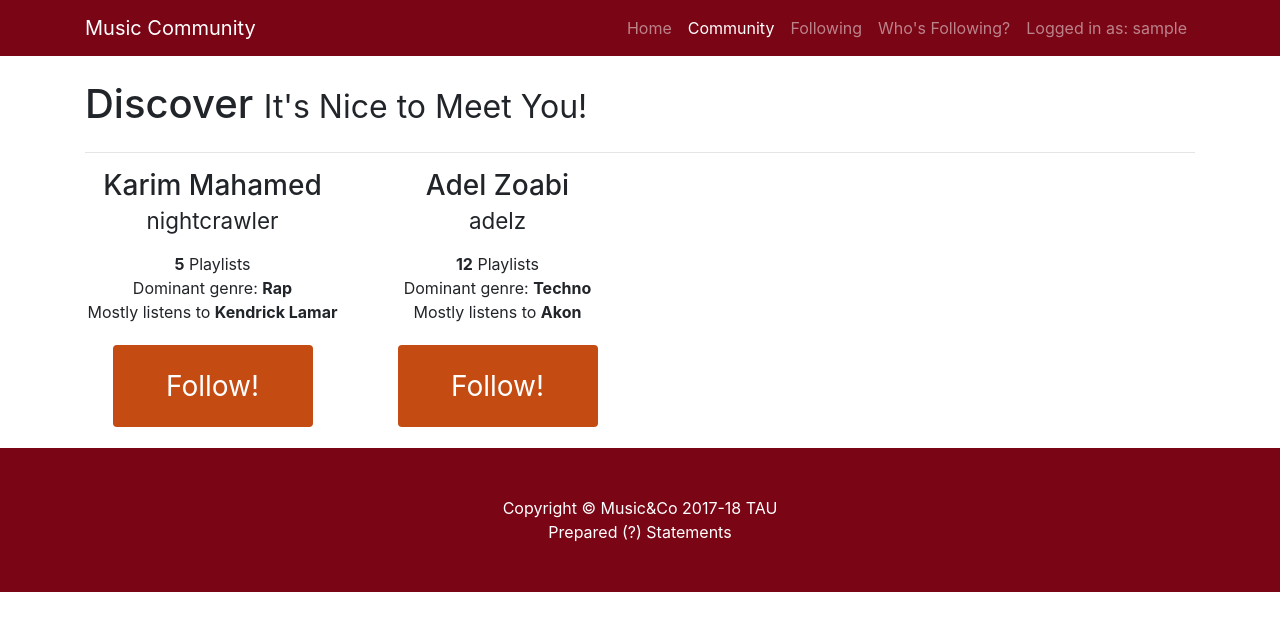
After one commit to nightcrawler6/py-so-index, a Django app: page /music_community in a window 1280 px wide. The commit adds this page. Shown: the top 631 px of the page. Run offline with Django 3.2, Linux system fonts and the light colour scheme; the visitor is signed in with stand-in values (Sample User, id 1); some libraries are stand-ins or nearby versions.

Commit message:
added new music community view, new most popular queries for all users and js code to display info when rendered

```diff
--- a/DBProjectDelta/urls.py
+++ b/DBProjectDelta/urls.py
@@ -28,6 +28,7 @@ urlpatterns = [
     url(r'^signout', logout_user, name="logout_user"),
     url(r'^login', login_user, name="login_user"),
     url(r'^playlists_studio', playlists, name="manage_playlist"),
+    url(r'^music_community', community, name="community"),
     url(r'^get_my_playlists', get_personal_playlists, name="playlists"),
     url(r'^get_playlist_songs', get_songs_in_playlist, name="songs"),
     url(r'^create_playlist', add_playlist_user_space, name="create_playlist"),
@@ -36,4 +37,5 @@ urlpatterns = [
     url(r'^remove_song_from_playlist', delete_song_from_playlist, name="delete_song"),
     url(r'^get_popular_genre_user', get_most_listened_genre_by_user, name="most_popular_genre"),
     url(r'^get_popular_artist_user', get_most_listened_artist_by_user, name="most_popular_artist"),
+    url(r'^mitigation', fake_shit, name="fakengay")
 ]
--- /dev/null
+++ b/delta/static/css/community.css
@@ -0,0 +1,58 @@
+/*!
+ * Start Bootstrap - Round About (https://startbootstrap.com/template-overviews/round-about)
+ * Copyright 2013-2017 Start Bootstrap
+ * Licensed under MIT (https://github.com/BlackrockDigital/startbootstrap-round-about/blob/master/LICENSE)
+ */
+
+body {
+  padding-top: 54px;
+}
+
+@media (min-width: 992px) {
+  body {
+    padding-top: 56px;
+  }
+}
+
+.bg-dark {
+	background-color: #790515!important
+}
+
+.button {
+  border-radius: 4px;
+  background-color: #c44b11;
+  border: none;
+  color: #FFFFFF;
+  text-align: center;
+  font-size: 28px;
+  padding: 20px;
+  width: 200px;
+  transition: all 0.5s;
+  cursor: pointer;
+  margin: 5px;
+}
+
+.button span {
+  cursor: pointer;
+  display: inline-block;
+  position: relative;
+  transition: 0.5s;
+}
+
+.button span:after {
+  content: '\00bb';
+  position: absolute;
+  opacity: 0;
+  top: 0;
+  right: -20px;
+  transition: 0.5s;
+}
+
+.button:hover span {
+  padding-right: 25px;
+}
+
+.button:hover span:after {
+  opacity: 1;
+  right: 0;
+}
--- /dev/null
+++ b/delta/static/js/community.js
@@ -0,0 +1,70 @@
+$(document).ready(function () {
+    $.ajax({
+        type: "GET",
+        url: "/mitigation",
+        headers: {"X-CSRFToken": getCookie("csrftoken")},
+        contentType: 'application/json; charset=utf-8',
+        success: function (response) {
+            // assume that I am receiving back a json array such that each element is of the form:
+            /*
+            {
+                'username':<username>,
+                'first_name':<first_name>,
+                'last_name':<last_name>,
+                'top_category':<top>,
+                'top_artist':<top2>,
+                'playlists_num':<num>
+            }
+            */
+            buildAllUsers(response);
+        },
+        error: function () {
+            alert("something went wrong...")
+        }
+    });
+});
+
+function buildAllUsers(allUsersInfo){
+
+    for(var i in allUsersInfo){
+        var userObj = allUsersInfo[i];
+        var username = userObj.username;
+        var fname = userObj.first_name;
+        var lname = userObj.last_name;
+        var popular_category = userObj.popular_category;
+        var popular_artist = userObj.popular_artist;
+        var playlists_num = userObj.playlists_num;
+
+        var wrapperDiv = $('<div class="col-lg-3 col-sm-3 text-center mb-3"></div>');
+        var h3 = $('<h3>' + fname + ' ' + lname + '<p><small>' + username + '</small><p></h3>');
+        var innerp = $('<p><strong>' + playlists_num + '</strong> Playlists<br>' +
+            'Dominant genre: <strong>' + popular_category + '</strong><br>' +
+            'Mostly listens to <strong>' + popular_artist + '</strong></p>');
+        var button = $('<button class="button"><span>Follow!</span></button>');
+
+        $(wrapperDiv).append(h3);
+        $(wrapperDiv).append(innerp);
+        $(wrapperDiv).append(button);
+
+        $('#members-container').append(wrapperDiv);
+    }
+}
+
+/***
+ * Retrieves the cookie name set on current page
+ * @param c_name
+ *      name of cookie entry
+ * @returns {*}
+ */
+function getCookie(c_name) {
+    if (document.cookie.length > 0) {
+        c_start = document.cookie.indexOf(c_name + "=");
+        if (c_start != -1) {
+            c_start = c_start + c_name.length + 1;
+            c_end = document.cookie.indexOf(";", c_start);
+            if (c_end == -1) c_end = document.cookie.length;
+            return unescape(document.cookie.substring(c_start, c_end));
+        }
+    }
+    return "";
+}
--- a/delta/views.py
+++ b/delta/views.py
@@ -21,6 +21,15 @@ def musico(request):
     isAuth = request.user.is_authenticated()
     context = {"authenticated": isAuth, "user": request.user}
     return render(request, "index.html", context)
+
+@ensure_csrf_cookie
+@never_cache
+def community(request):
+    isAuth = request.user.is_authenticated()
+    if isAuth:
+        context = {"authenticated": isAuth, "user": request.user}
+        return render(request, "community.html", context)
+    return redirect("/musico_register")
 
 def playlists(request):
     isAuth = request.user.is_authenticated()
@@ -283,3 +292,41 @@ def get_most_listened_artist_by_user(request):
 
             response.append(entry)
         return HttpResponse(json.dumps(response), content_type="application/json", status=200)
+
+
+def get_number_of_playlists(request):
+    isAuth = request.user.is_authenticated()
+    if not isAuth:
+        return HttpResponse(json.dumps({'status': 'unauthorized'}), content_type="application/json", status=404)
+
+    with connection.cursor() as cursor:
+        query = queries.number_of_playlists_user_query.format(request.user)
+
+        cursor.execute(query)
+        row = cursor.fetchone()
+
+        response = {}
+        response['count'] = row[0]
+        return HttpResponse(json.dumps(response), content_type="application/json", status=200)
+
+
+def fake_shit(request):
+    response = []
+    entry1 = {}
+    entry2 = {}
+    entry1['username'] = 'nightcrawler'
+    entry1['first_name'] = 'Karim'
+    entry1['last_name'] = 'Mahamed'
+    entry1['popular_category'] = 'Rap'
+    entry1['popular_artist'] = 'Kendrick Lamar'
+    entry1['playlists_num'] = 5
+    entry2['username'] = 'adelz'
+    entry2['first_name'] = 'Adel'
+    entry2['last_name'] = 'Zoabi'
+    entry2['popular_category'] = 'Techno'
+    entry2['popular_artist'] = 'Akon'
+    entry2['playlists_num'] = 12
+
+    response.append(entry1)
+    response.append(entry2)
+    return HttpResponse(json.dumps(response), content_type="application/json", status=200)
--- /dev/null
+++ b/templates/community.html
@@ -0,0 +1,84 @@
+<!DOCTYPE html>
+<html lang="en">
+
+<head>
+    {% load staticfiles %}
+    <title>Music Community</title>
+
+    <!-- Bootstrap core CSS -->
+    <link href="{% static 'css/bootstrap.min.css' %}" rel="stylesheet">
+
+    <!-- Custom styles for this template -->
+    <link href="{% static 'css/community.css' %}" rel="stylesheet">
+
+</head>
+
+<body>
+
+<!-- Navigation -->
+<nav class="navbar navbar-expand-lg navbar-dark bg-dark fixed-top">
+    <div class="container">
+        <a class="navbar-brand" href="#">Music Community</a>
+        <button class="navbar-toggler" type="button" data-toggle="collapse" data-target="#navbarResponsive"
+                aria-controls="navbarResponsive" aria-expanded="false" aria-label="Toggle navigation">
+            <span class="navbar-toggler-icon"></span>
+        </button>
+        <div class="collapse navbar-collapse" id="navbarResponsive">
+            <ul class="navbar-nav ml-auto">
+                <li class="nav-item">
+                    <a class="nav-link" href="/musico">Home</a>
+                </li>
+                <li class="nav-item active">
+                    <a class="nav-link" href="#">Community</a>
+                </li>
+                <li class="nav-item">
+                    <a class="nav-link" href="#">Following</a>
+                </li>
+                <li class="nav-item">
+                    <a class="nav-link" href="#">Who's Following?</a>
+                </li>
+                <li class="nav-item">
+                    {% if authenticated %}
+                        <a class="nav-link" href="/signout">Logged in as: {{ user }}</a>
+                    {% else %}
+                        <a class="nav-link" href="/musico_register">Connect</a>
+                    {% endif %}
+                </li>
+            </ul>
+        </div>
+    </div>
+</nav>
+
+<!-- Page Content -->
+<div class="container">
+
+    <!-- Introduction Row -->
+    <h1 class="my-4">Discover
+        <small>It's Nice to Meet You!</small>
+    </h1>
+    <hr>
+
+    <!-- Team Members Row -->
+    <div class="row" id="members-container">
+    </div>
+
+</div>
+<!-- /.container -->
+
+<!-- Footer -->
+<footer class="py-5 bg-dark">
+    <div class="container">
+        <p class="m-0 text-center text-white">Copyright &copy; Music&Co 2017-18 TAU</p>
+        <p class="m-0 text-center text-white">Prepared (?) Statements</p>
+    </div>
+    <!-- /.container -->
+</footer>
+
+<!-- Bootstrap core JavaScript -->
+<script src="{% static 'js/jquery.min.js' %}"></script>
+<script src="{% static 'js/bootstrap.bundle.min.js' %}"></script>
+<script src="{% static 'js/community.js' %}"></script>
+
+</body>
+
+</html>
--- a/templates/index.html
+++ b/templates/index.html
@@ -70,7 +70,7 @@
           </div>
           <div class="col-lg-6 order-lg-1">
             <div class="p-5">
-              <a id="first_view" href="#"><h2 class="display-4">Get Connected With Music Community!</h2></a>
+              <a id="first_view" href="/music_community"><h2 class="display-4">Get Connected With Music Community!</h2></a>
               <p>Tell me who your friends are and I tell you who you are! - Music is all about taste, and you certainly share a common taste of music with the people you know, check out what they are listening to!</p>
             </div>
           </div>
--- a/templates/playlists-creator.html
+++ b/templates/playlists-creator.html
@@ -1,11 +1,6 @@
 <html lang="en">
 <head>
     {% load staticfiles %}
-    <meta charset="utf-8">
-    <meta name="viewport" content="width=device-width, initial-scale=1, shrink-to-fit=no">
-    <meta name="description" content="">
-    <meta name="author" content="">
-
     <title>Music&amp;Co - Playlists Space</title>
 
     <!-- Bootstrap core CSS -->
```
Also changed, not shown: delta/queries.py (+42 -0 lines).
